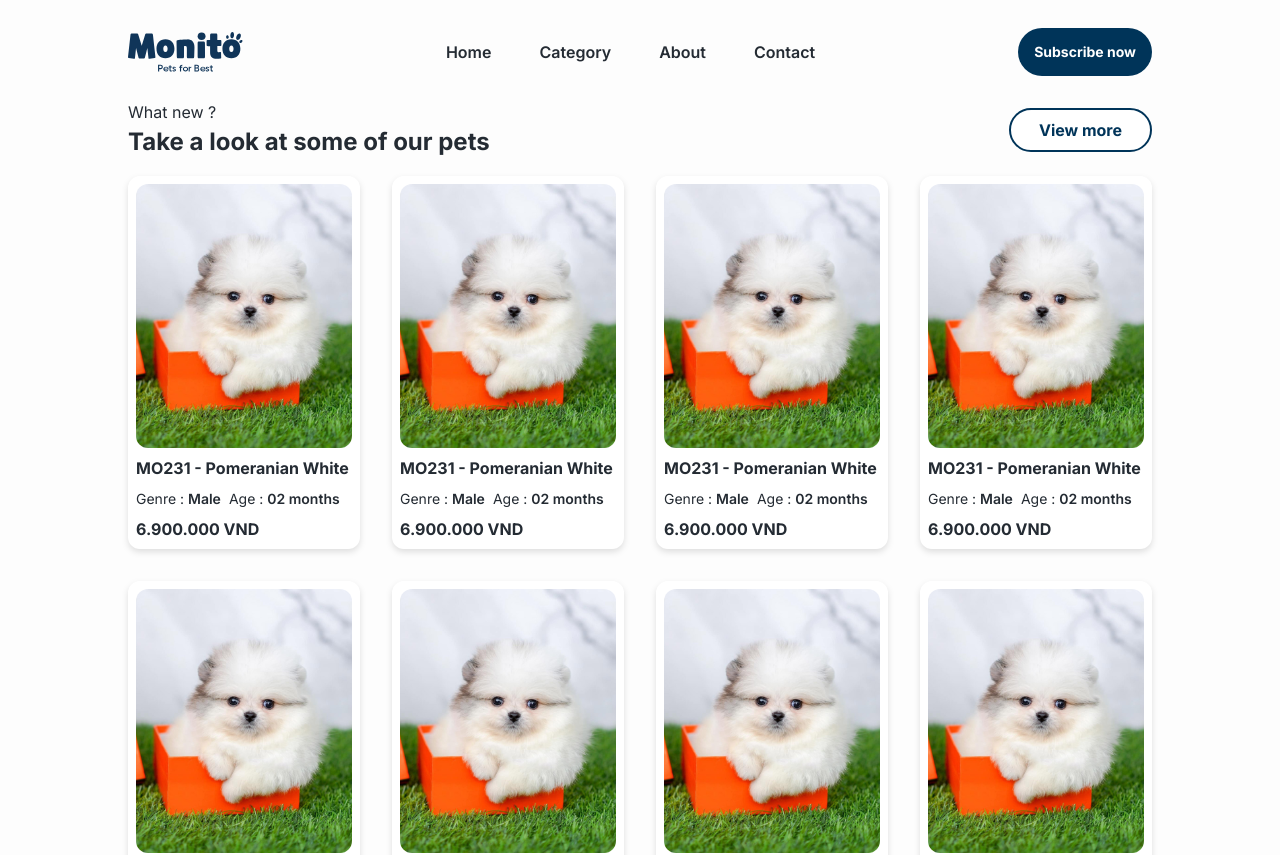
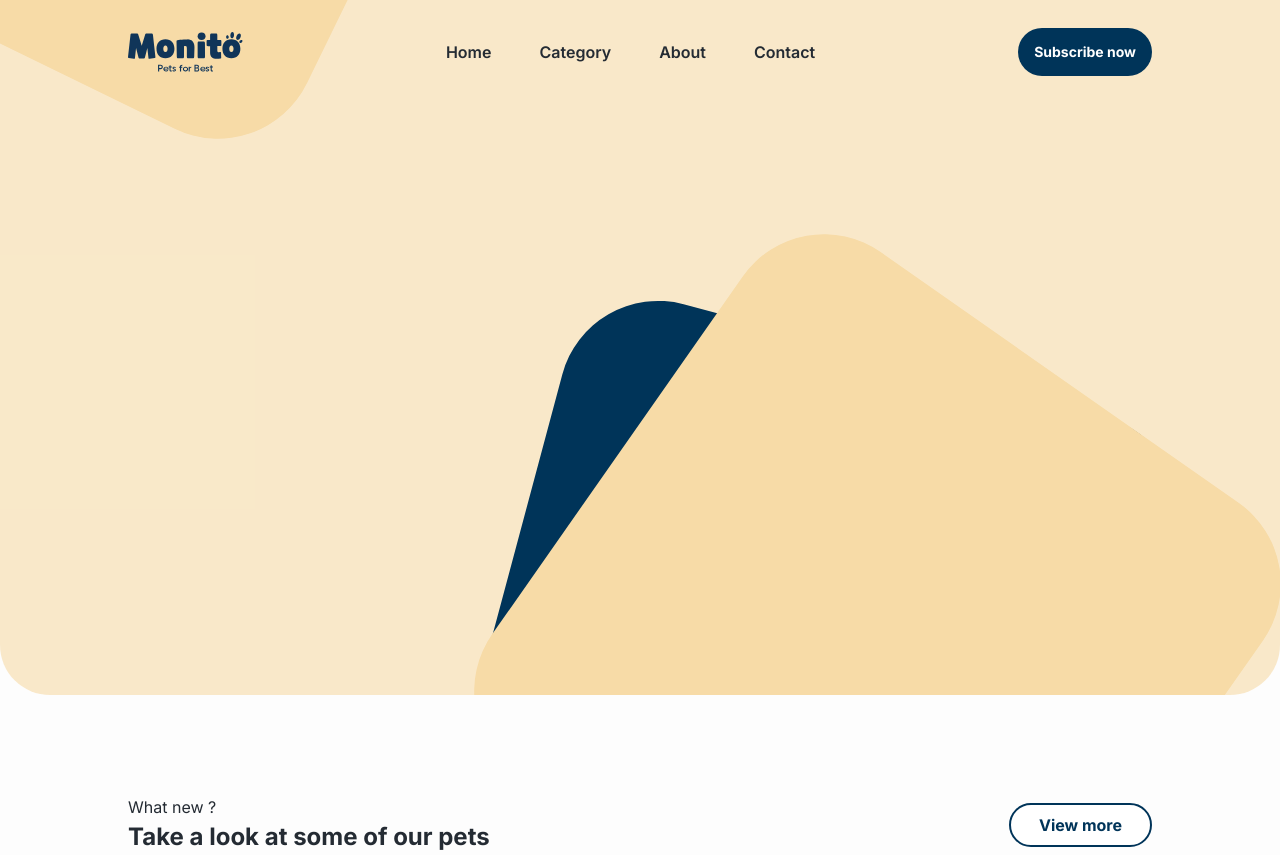
Before and after one commit to devMeno/pet-commerce-platform, a Next.js app: page /home in a window 1280 px wide. Shown: the top 855 px of the page. Built offline with nearby package versions, Linux system fonts and the light colour scheme.

Commit message:
Start with home page banner

```diff
--- a/src/app/(main)/home/page.tsx
+++ b/src/app/(main)/home/page.tsx
@@ -10,8 +10,15 @@ import {InfiniteSlider} from "@/components/ui/infinite-slider";
 const Page = () => {
     return (
         <UserLayout>
+            <div className={'relative w-full h-[695px] rounded-b-[15px] lg:rounded-b-[50px] bg-sec-min overflow-hidden'}>
+                <div className={'flex flex-row w-full'}>
+                    <div className={'absolute -top-[570px] -left-[200px] rotate-26 size-[635px] bg-sec rounded-[99px]'}></div>
+                    <div className={'absolute right-[150px] top-[350px] z-20 rotate-15 size-[635px] bg-main rounded-[99px]'}></div>
+                    <div className={'absolute right-[85px] top-[320px] z-20 rotate-35 size-[635px] bg-sec rounded-[99px]'}></div>
+                </div>
+            </div>
             <div className={'relative pt-[100px] pb-[40px]'}>
-                <div className={'max-w-[1180px] w-[94%] lg:w-[80%] flex flex-col gap-[20px] mx-auto'}>
+                <div className={'max-w-[1180px] w-[94%] xl:w-[80%] flex flex-col gap-[20px] mx-auto'}>
                     <div className={'flex flex-col gap-[60px]'}>
                         <section className={'flex flex-col gap-4'}>
                             <div className={'flex flex-row items-center justify-between'}>
--- a/src/components/custom/navbar.tsx
+++ b/src/components/custom/navbar.tsx
@@ -12,7 +12,7 @@ import {
 
 const Navbar = () => {
     return (
-        <div className={'absolute top-0 left-0 w-full'}>
+        <div className={'absolute top-0 left-0 w-full z-40'}>
             <div className={'hidden md:block'}>
                 <div className={'max-w-[1180px] w-[94%] lg:w-[80%] flex flex-row mx-auto items-center justify-between py-[28px]'}>
                     <button>
```
